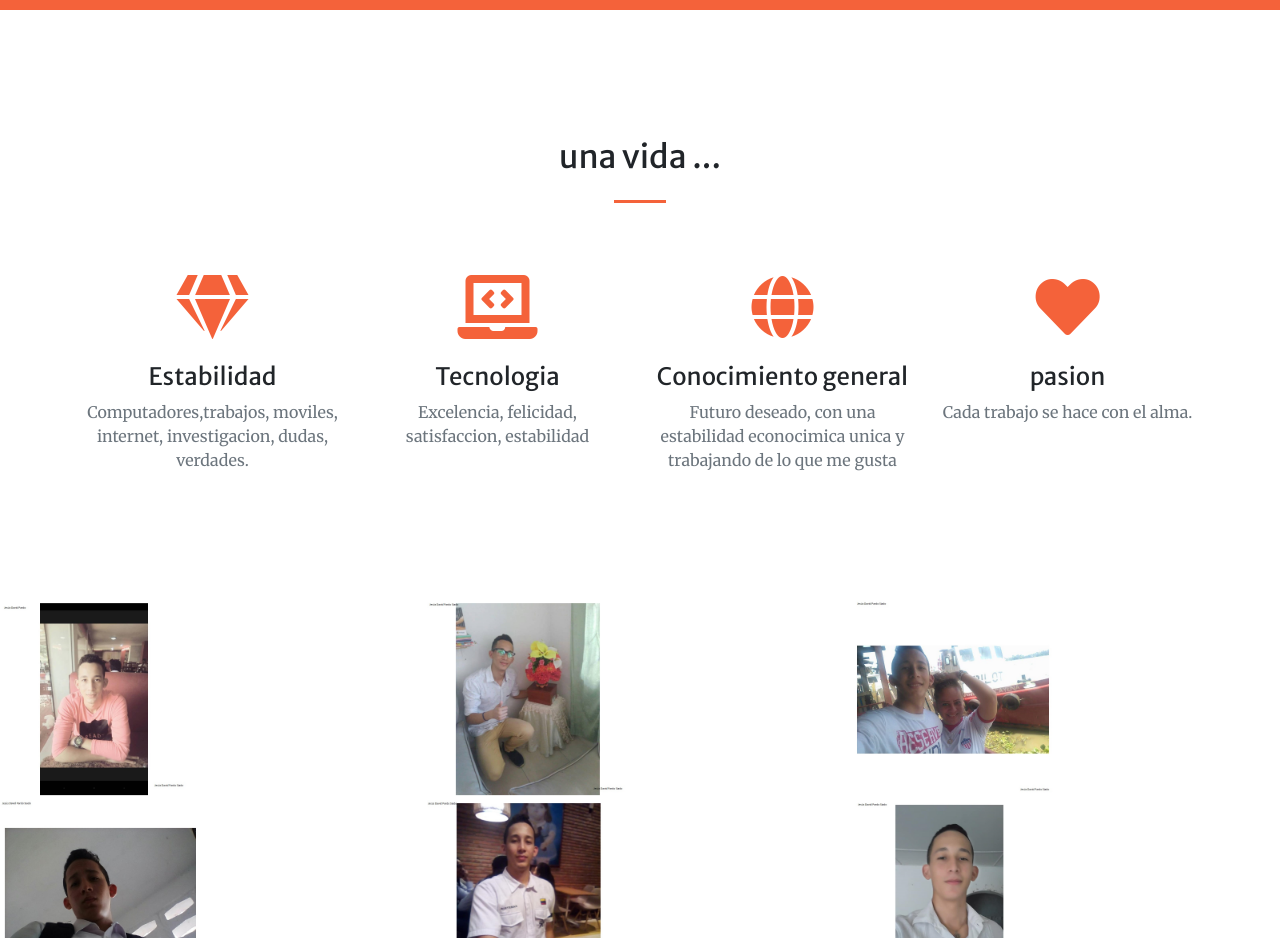
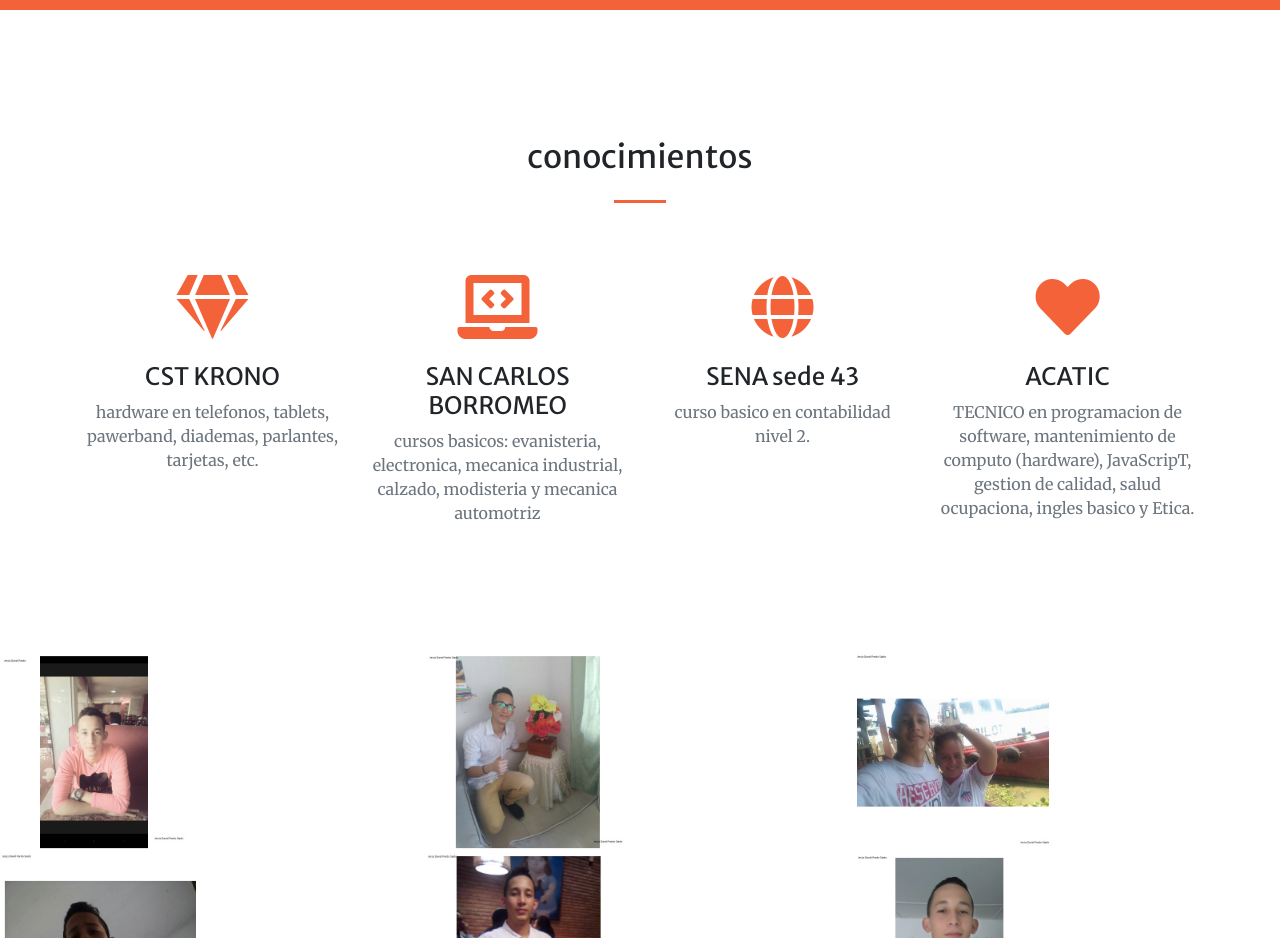
Before and after one commit to amcar/amcar.github.io, a website with bundled scripts: page index.html in a window 1280 px wide. Shown: the part 1340-2278 px from the top of the page. Built offline with nearby package versions, Linux system fonts and the light colour scheme.

Commit message:
actualizacion de datos
agrege cursos y conocimientos dados hasta el momento

```diff
--- a/index.html
+++ b/index.html
@@ -87,35 +87,35 @@
   <!-- Services Section -->
   <section class="page-section" id="services">
     <div class="container">
-      <h2 class="text-center mt-0">una vida ...</h2>
+      <h2 class="text-center mt-0">conocimientos</h2>
       <hr class="divider my-4">
       <div class="row">
         <div class="col-lg-3 col-md-6 text-center">
           <div class="mt-5">
             <i class="fas fa-4x fa-gem text-primary mb-4"></i>
-            <h3 class="h4 mb-2">Estabilidad</h3>
-            <p class="text-muted mb-0">Computadores,trabajos, moviles, internet, investigacion, dudas, verdades.</p>
+            <h3 class="h4 mb-2">CST KRONO</h3>
+            <p class="text-muted mb-0">hardware en telefonos, tablets, pawerband, diademas, parlantes, tarjetas, etc.</p>
           </div>
         </div>
         <div class="col-lg-3 col-md-6 text-center">
           <div class="mt-5">
             <i class="fas fa-4x fa-laptop-code text-primary mb-4"></i>
-            <h3 class="h4 mb-2">Tecnologia</h3>
-            <p class="text-muted mb-0"> Excelencia, felicidad, satisfaccion, estabilidad</p>
+            <h3 class="h4 mb-2">SAN CARLOS BORROMEO</h3>
+            <p class="text-muted mb-0"> cursos basicos: evanisteria, electronica, mecanica industrial, calzado, modisteria y mecanica automotriz</p>
           </div>
         </div>
         <div class="col-lg-3 col-md-6 text-center">
           <div class="mt-5">
             <i class="fas fa-4x fa-globe text-primary mb-4"></i>
-            <h3 class="h4 mb-2">Conocimiento general</h3>
-            <p class="text-muted mb-0">Futuro deseado, con una estabilidad econocimica unica y trabajando de lo que me gusta</p>
+            <h3 class="h4 mb-2">SENA sede 43</h3>
+            <p class="text-muted mb-0">curso basico en contabilidad nivel 2.</p>
           </div>
         </div>
         <div class="col-lg-3 col-md-6 text-center">
           <div class="mt-5">
             <i class="fas fa-4x fa-heart text-primary mb-4"></i>
-            <h3 class="h4 mb-2">pasion</h3>
-            <p class="text-muted mb-0">Cada trabajo se hace con el alma.</p>
+            <h3 class="h4 mb-2">ACATIC</h3>
+            <p class="text-muted mb-0">TECNICO en programacion de software, mantenimiento de computo (hardware), JavaScripT, gestion de calidad, salud ocupaciona, ingles basico y Etica.</p>
           </div>
         </div>
       </div>
```
